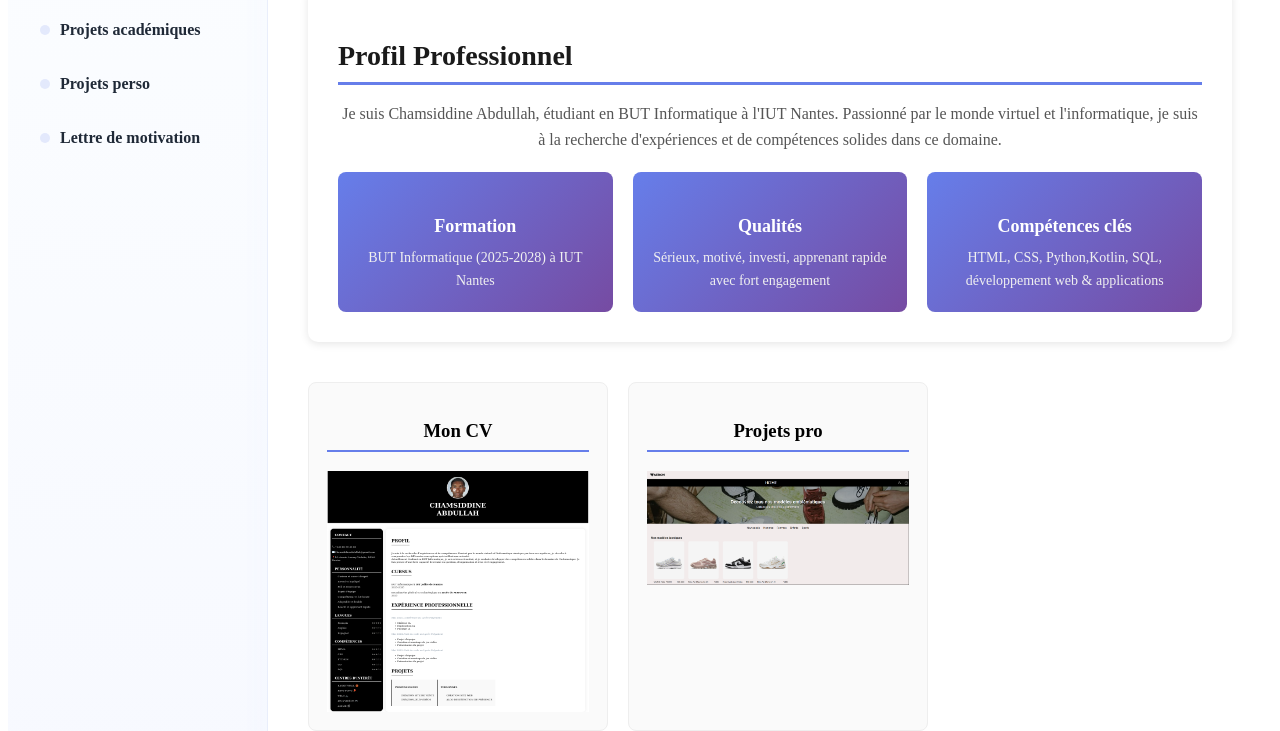
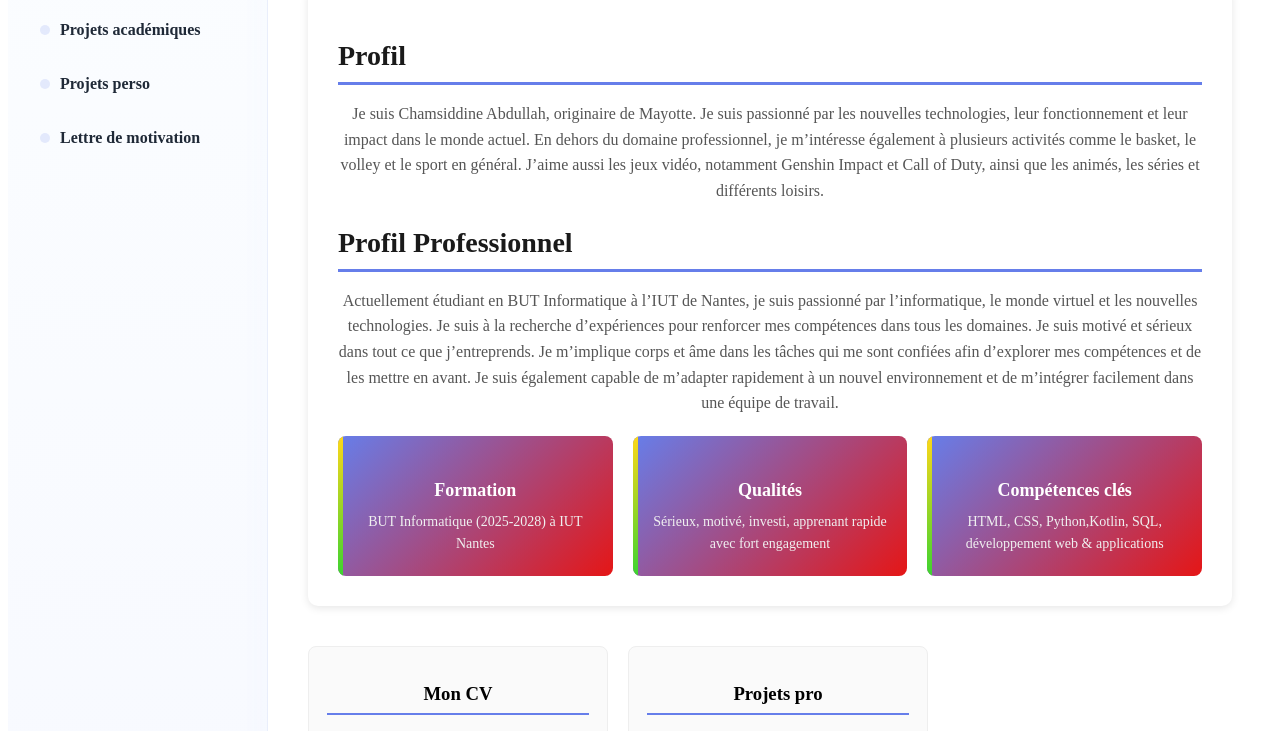
Before and after one commit to Abdullah-0-0/Portefolio, a plain HTML site: page index.html in a window 1280 px wide. Shown: the part 189-920 px from the top of the page. Drawn offline with Linux system fonts and the light colour scheme.

Commit message:
amelioration

```diff
--- a/accueil.css
+++ b/accueil.css
@@ -160,9 +160,10 @@ h6{
     gap: 20px;
     margin-top: 20px;
 }
-
 .highlight {
-    background: linear-gradient(135deg, #667eea 0%, #764ba2 100%);
+    position: relative;
+    overflow: hidden;
+    background: linear-gradient(135deg, #667eea 0%, #e51616 100%);
     color: white;
     padding: 20px;
     border-radius: 8px;
@@ -170,6 +171,90 @@ h6{
     animation: fadeInUp 1.2s ease-out;
     transition: transform 0.3s ease, box-shadow 0.3s ease;
     cursor: pointer;
+}
+
+.highlight span {
+    position: absolute;
+    display: block;
+}
+
+/* ligne du haut */
+.highlight span:nth-child(1) {
+    top: 0;
+    left: -100%;
+    width: 100%;
+    height: 5px;
+    background: linear-gradient(90deg, #3cd331, #ffd817fc);
+    animation: btn-anim1 1s linear infinite;
+}
+
+/* ligne de droite */
+.highlight span:nth-child(2) {
+    top: -100%;
+    right: 0;
+    width: 5px;
+    height: 100%;
+    background: linear-gradient(180deg, #3cd331, #ffd817fc);
+    animation: btn-anim2 1s linear infinite;
+    animation-delay: 0.25s;
+}
+
+/* ligne du bas */
+.highlight span:nth-child(3) {
+    bottom: 0;
+    right: -100%;
+    width: 100%;
+    height: 5px;
+    background: linear-gradient(270deg, #3cd331, #ffd817fc);
+    animation: btn-anim3 1s linear infinite;
+    animation-delay: 0.5s;
+}
+
+/* ligne de gauche */
+.highlight span:nth-child(4) {
+    bottom: -100%;
+    left: 0;
+    width: 5px;
+    height: 100%;
+    background: linear-gradient(360deg, #3cd331, #ffd817fc);
+    animation: btn-anim4 1s linear infinite;
+    animation-delay: 0.75s;
+}
+
+@keyframes btn-anim1 {
+    0% {
+        left: -100%;
+    }
+    50%, 100% {
+        left: 100%;
+    }
+}
+
+@keyframes btn-anim2 {
+    0% {
+        top: -100%;
+    }
+    50%, 100% {
+        top: 100%;
+    }
+}
+
+@keyframes btn-anim3 {
+    0% {
+        right: -100%;
+    }
+    50%, 100% {
+        right: 100%;
+    }
+}
+
+@keyframes btn-anim4 {
+    0% {
+        bottom: -100%;
+    }
+    50%, 100% {
+        bottom: 100%;
+    }
 }
 
 .highlight:hover {
@@ -199,6 +284,7 @@ h6{
     border:1px solid #eee;
     border-radius:8px;
     width: 300px;
+    /*background: linear-gradient(360deg, transparent, #25eae3);*/
     animation: fadeInUp 1.4s ease-out;
     transition: transform 0.3s ease, box-shadow 0.3s ease;
 }
--- a/index.html
+++ b/index.html
@@ -27,20 +27,35 @@
                 </header>
 
                 <section class="profile-section">
+                    <h2>Profil </h2>
+                    <p>Je suis Chamsiddine Abdullah, originaire de Mayotte. Je suis passionné par les nouvelles technologies, leur fonctionnement et leur impact dans le monde actuel.
+                    En dehors du domaine professionnel, je m’intéresse également à plusieurs activités comme le basket, le volley et le sport en général. J’aime aussi les jeux vidéo, notamment Genshin Impact et Call of Duty, ainsi que les animés, les séries et différents loisirs.
+                    </p>
                     <h2>Profil Professionnel</h2>
-                    <p>Je suis Chamsiddine Abdullah, étudiant en BUT Informatique à l'IUT Nantes. Passionné par le monde virtuel et l'informatique,
-                       je suis à la recherche d'expériences et de compétences solides dans ce domaine.</p>
+                    <p>Actuellement étudiant en BUT Informatique à l’IUT de Nantes, je suis passionné par l’informatique, le monde virtuel et les nouvelles technologies. Je suis à la recherche d’expériences pour renforcer mes compétences dans tous les domaines. Je suis motivé et sérieux dans tout ce que j’entreprends. Je m’implique corps et âme dans les tâches qui me sont confiées afin d’explorer mes compétences et de les mettre en avant. Je suis également capable de m’adapter rapidement à un nouvel environnement et de m’intégrer facilement dans une équipe de travail. </p>
 
                     <div class="profile-highlights">
                         <div class="highlight">
+                            <span></span>
+                            <span></span>
+                            <span></span>
+                            <span></span>
                             <h4>Formation</h4>
                             <p>BUT Informatique (2025-2028) à IUT Nantes</p>
                         </div>
                         <div class="highlight">
+                            <span></span>
+                            <span></span>
+                            <span></span>
+                            <span></span>
                             <h4>Qualités</h4>
                             <p>Sérieux, motivé, investi, apprenant rapide avec fort engagement</p>
                         </div>
                         <div class="highlight">
+                            <span></span>
+                            <span></span>
+                            <span></span>
+                            <span></span>
                             <h4>Compétences clés</h4>
                             <p>HTML, CSS, Python,Kotlin, SQL, développement web & applications</p>
                         </div>
```
